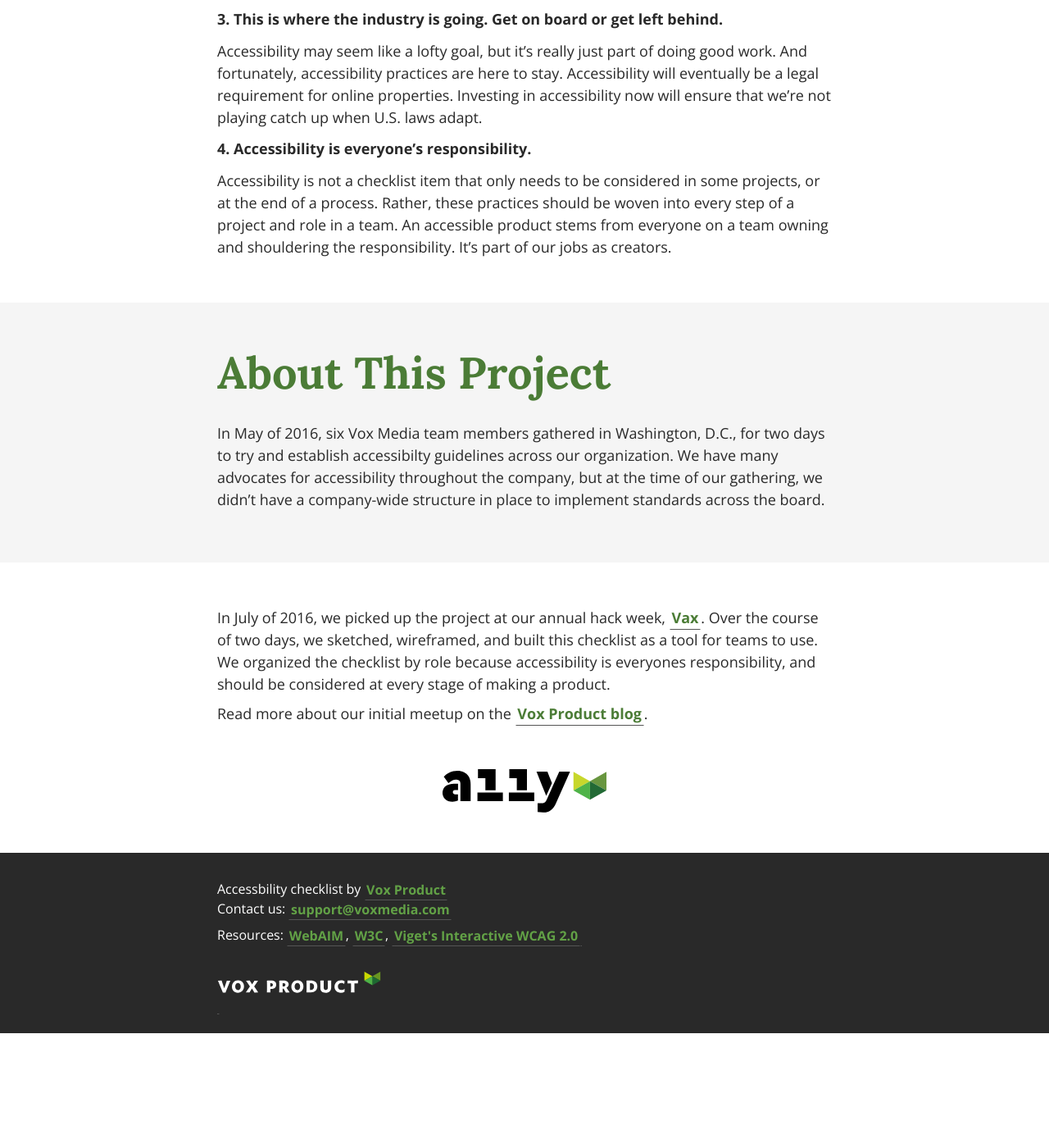
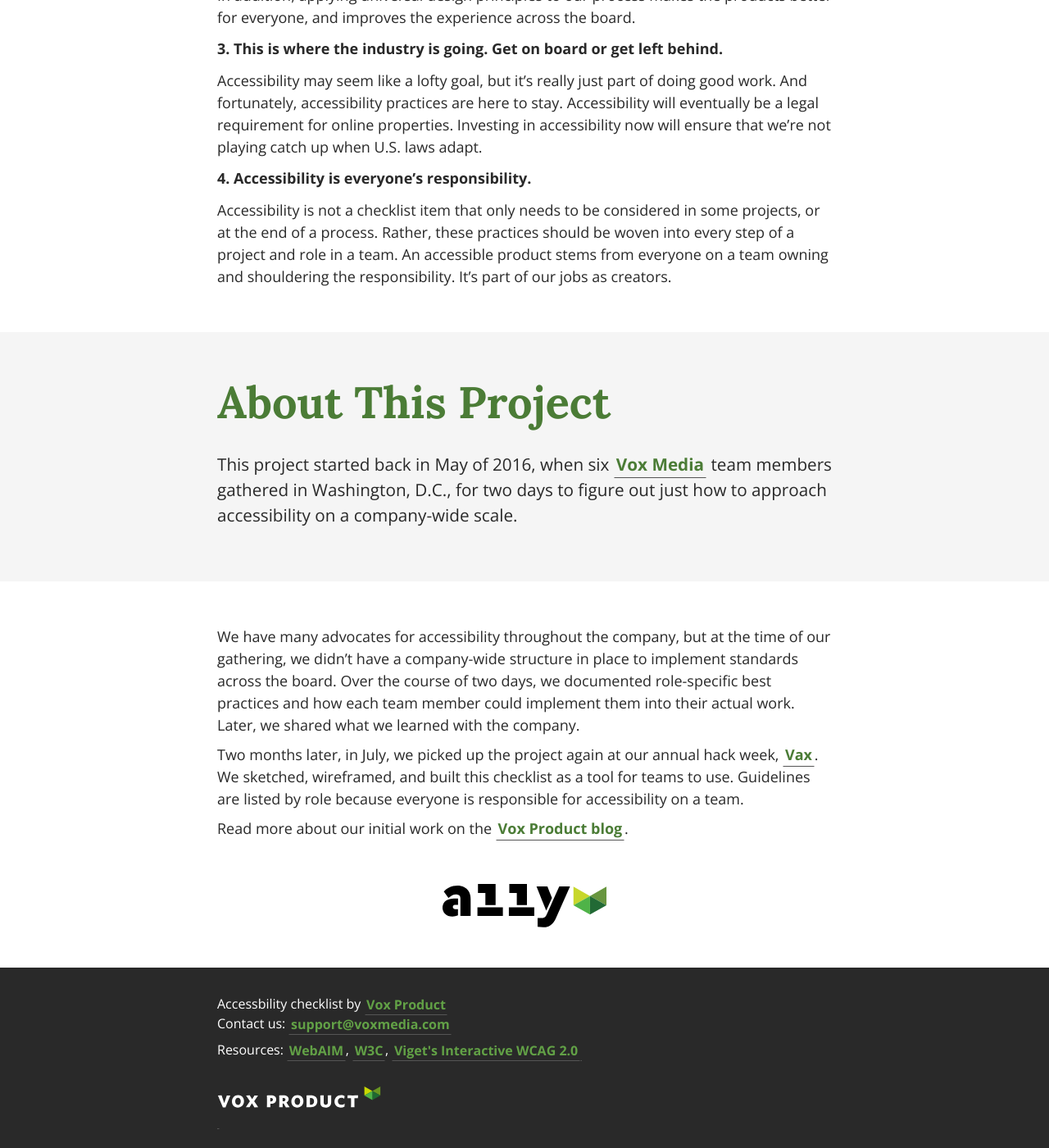
Before and after one commit to voxmedia/accessibility, a Jekyll site: the page built from index.html, in a window 1280 px wide and 1400 px high, scrolled down 11926 px. Shown: the whole window at 82% size. Built offline with Jekyll 4.4.1, drawn with Linux system fonts in a browser that asks for light colours; before the commit the page ends 13186 px from its top, so only the background shows below that; some of the changed text lies outside the part shown.

Commit message:
copy chanes

```diff
--- a/_posts/2016-07-15-process.markdown
+++ b/_posts/2016-07-15-process.markdown
@@ -5,6 +5,8 @@
 categories:  process
 ---
 
-In July of 2016, we picked up the project at our annual hack week, <a href="http://product.voxmedia.com/vax">Vax</a>. Over the course of two days, we sketched, wireframed, and built this checklist as a tool for teams to use. We organized the checklist by role because accessibility is everyones responsibility, and should be considered at every stage of making a product.
+We have many advocates for accessibility throughout the company, but at the time of our gathering, we didn’t have a company-wide structure in place to implement standards across the board. Over the course of two days, we documented role-specific best practices and how each team member could implement them into their actual work. Later, we shared what we learned with the company.
 
-Read more about our initial meetup on the <a href="http://product.voxmedia.com/2016/5/11/11612516/accessibility-matters-and-heres-what-were-doing-about-it">Vox Product blog</a>.
+Two months later, in July, we picked up the project again at our annual hack week, <a href="http://product.voxmedia.com/vax">Vax</a>. We sketched, wireframed, and built this checklist as a tool for teams to use. Guidelines are listed by role because everyone is responsible for accessibility on a team.
+
+Read more about our initial work on the <a href="http://product.voxmedia.com/2016/5/11/11612516/accessibility-matters-and-heres-what-were-doing-about-it">Vox Product blog</a>.
--- a/_posts/2016-07-15-why.markdown
+++ b/_posts/2016-07-15-why.markdown
@@ -4,6 +4,8 @@
 date:   2016-07-11
 categories:  why
 ---
+
+This idea inspired us to outline a few guiding principles to help us convey our philosophy on accessibility. We hope these principles can help continue the conversation on why accessibility matters and encourage us to put what we preach into practice.
 
 ### 1. People want to access our content and use our tools; let’s make it easy for them.
 
--- a/_sass/_components/_c-header.scss
+++ b/_sass/_components/_c-header.scss
@@ -7,4 +7,8 @@
   @media(min-width: $break-medium-small) {
     padding: 3em 0;
   }
+
+   p {
+  	font-size: 1.15em;
+  }
 }
--- a/_sass/_layout.scss
+++ b/_sass/_layout.scss
@@ -3,6 +3,7 @@
   max-width: $page-width;
   padding: 0 .8em;
   position: relative;
+
 }
 
 .l-segment {
--- a/index.html
+++ b/index.html
@@ -50,8 +50,7 @@
 <div class="c-header">
   <div class="l-wrapper">
     <h1 id="philosophy">Our Philosophy</h1>
-    <p>As journalists, advertisers, producers, and creators, content is at our core at Vox Media. And we want to ensure that everyone—regardless of ability, situation, or context—can access it.</p>
-    <p>This idea inspired us to outline a few guiding principles to help us convey our philosophy on accessibility. We hope these principles can help continue the conversation on why accessibility matters and encourage us to put what we preach into practice.</p>
+    <p>As journalists, advertisers, producers, and creators, content is at our core at Vox Media. We want to ensure that everyone—regardless of ability, situation, or context—can access it.</p>
   </div>
 </div>
 
@@ -66,7 +65,7 @@
 <div class="c-header">
   <div class="l-wrapper">
     <h1 id="about">About This Project</h1>
-    <p>In May of 2016, six Vox Media team members gathered in Washington, D.C., for two days to try and establish accessibilty guidelines across our organization. We have many advocates for accessibility throughout the company, but at the time of our gathering, we didn’t have a company-wide structure in place to implement standards across the board.</p>
+    <p>This project started back in May of 2016, when six <a href="www.voxmedia.com">Vox Media</a> team members gathered in Washington, D.C., for two days to figure out just how to approach accessibility on a company-wide scale.</p>
   </div>
 </div>
 
```
